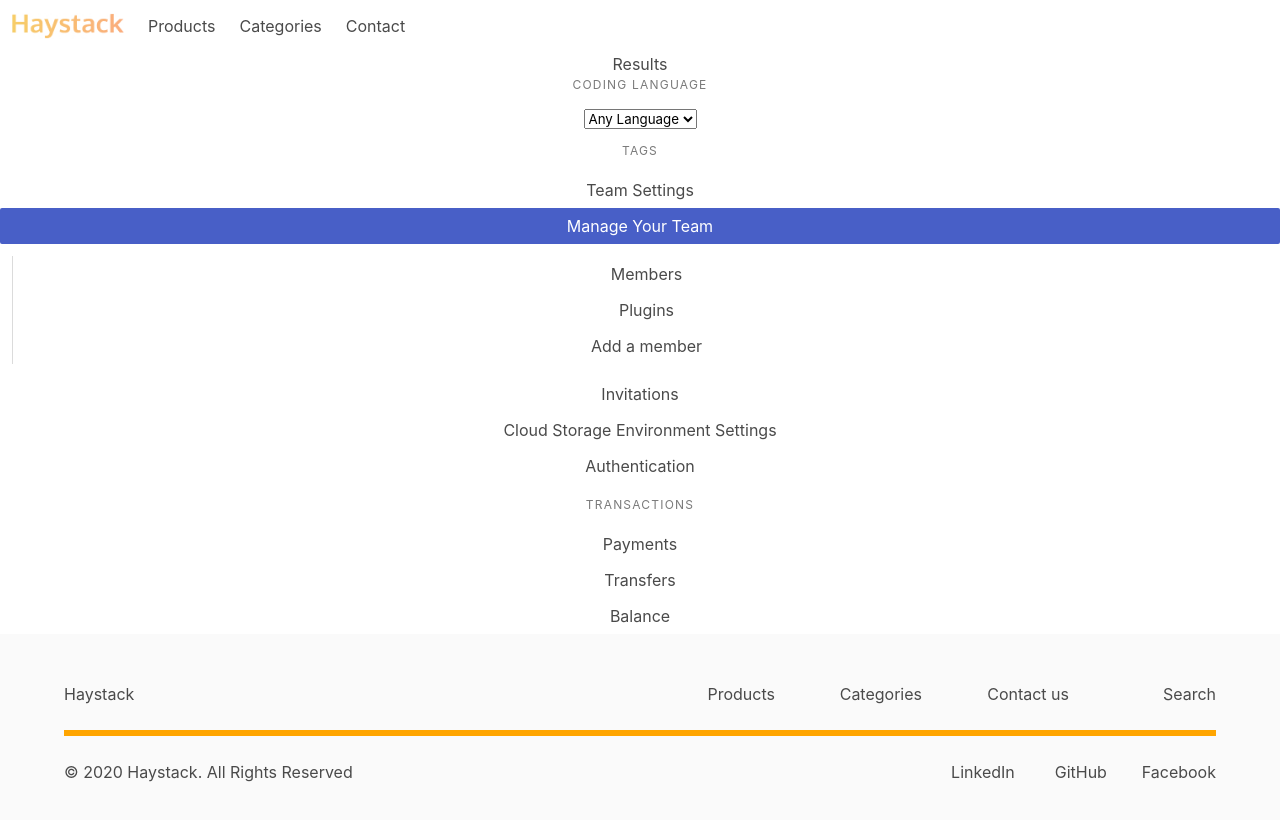
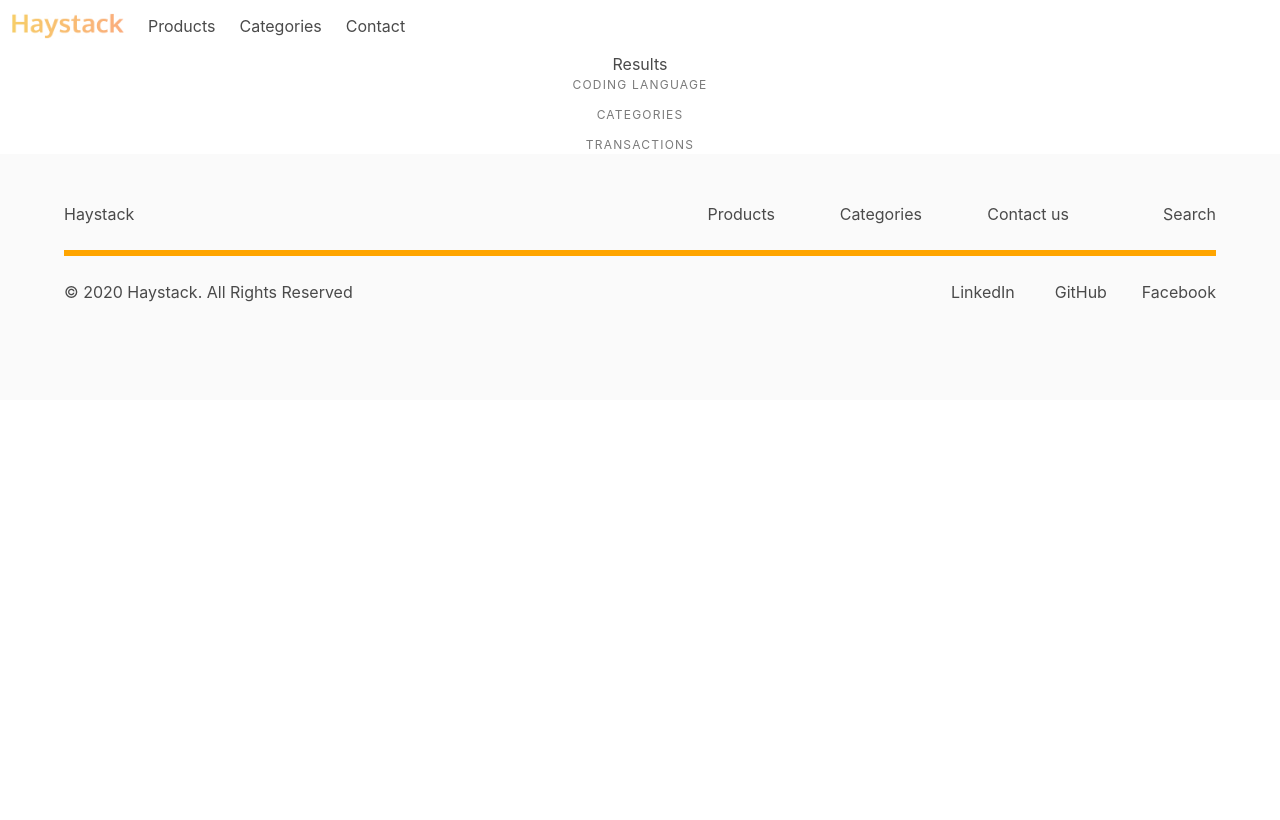
Before and after one commit to shanscirg/haystack, a React (Create React App) app in the folder haystack/: page /SearchResults in a window 1280 px wide. Shown: the top 820 px of the page. Built offline with nearby package versions, Linux system fonts and the light colour scheme.

Commit message:
testing side nav for search page

```diff
--- a/haystack/src/components/SearchPanel.js
+++ b/haystack/src/components/SearchPanel.js
@@ -2,41 +2,14 @@ import React from 'react'
 
 const SearchPanel = () => {
     return (
-        <aside class="menu">
-            <p class="menu-label">Coding Language</p>
+        <aside className="menu">
 
-            <select name='language'>
-                <option>Any Language</option>
-                <option>C#</option>
-                <option>Java</option>
-                <option>JavaScript</option>
-                <option>PHP</option>
-                <option>Python</option>
-            </select>
+            <p className="menu-label">Coding Language</p>
 
-            <p class="menu-label">Tags</p>
-            <ul class="menu-list">
-                <li><a>Team Settings</a></li>
-                <li>
-                    <a class="is-active">Manage Your Team</a>
-                    <ul>
-                        <li><a>Members</a></li>
-                        <li><a>Plugins</a></li>
-                        <li><a>Add a member</a></li>
-                    </ul>
-                </li>
-                <li><a>Invitations</a></li>
-                <li><a>Cloud Storage Environment Settings</a></li>
-                <li><a>Authentication</a></li>
-            </ul>
-            <p class="menu-label">
-                Transactions
-  </p>
-            <ul class="menu-list">
-                <li><a>Payments</a></li>
-                <li><a>Transfers</a></li>
-                <li><a>Balance</a></li>
-            </ul>
+            <p className="menu-label">Categories</p>
+
+            <p className="menu-label">Transactions</p>
+
         </aside>
     )
 }
```
